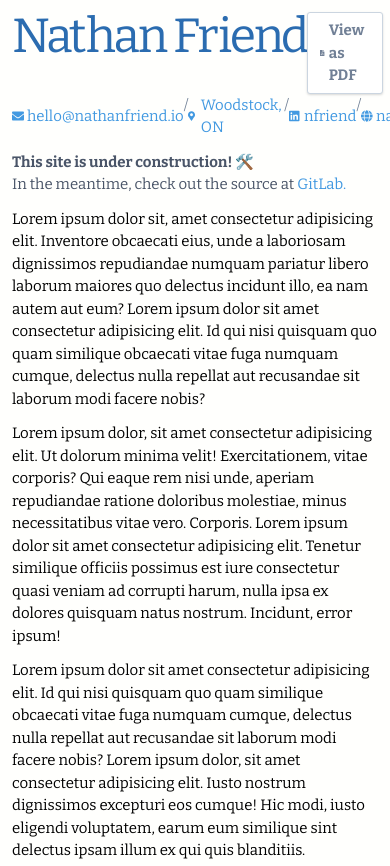
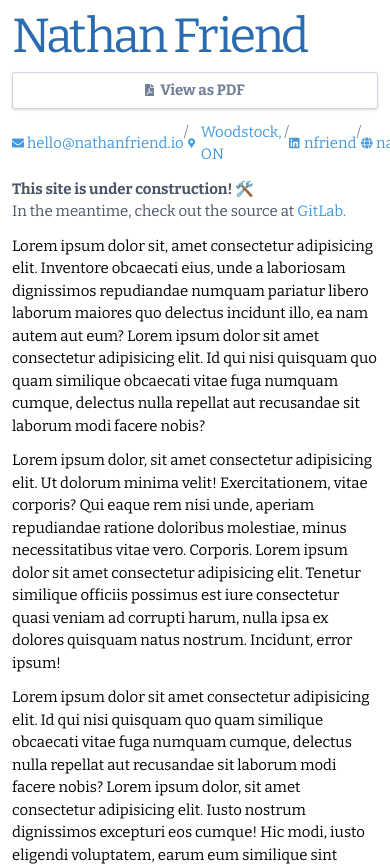
Before and after one commit to nfriend/nuxt-resume, a Nuxt app: page / in a window 390 px wide. Shown: the top 866 px of the page. Built offline with nearby package versions, Linux system fonts and the light colour scheme.

Commit message:
Make PDF button responsive

```diff
--- a/components/header/Header.vue
+++ b/components/header/Header.vue
@@ -1,6 +1,6 @@
 <template>
   <header>
-    <div class="flex items-start">
+    <div class="flex items-stretch sm:items-start flex-col sm:flex-row">
       <h1 class="flex-grow flex-shrink-0">
         <Kerned :letters="title" />
       </h1>
--- a/components/header/PdfLink.vue
+++ b/components/header/PdfLink.vue
@@ -1,10 +1,11 @@
 <template>
   <a
-    class="btn flex items-center bg-white hover:bg-gray-100 active:bg-gray-200 text-gray-600 hover:text-gray-700 active:text-gray-800 font-semibold py-2 px-4 border border-gray-400 rounded shadow"
+    class="btn flex justify-center sm:justify-start items-center bg-white hover:bg-gray-100 active:bg-gray-200 text-gray-600 hover:text-gray-700 active:text-gray-800 font-semibold py-2 px-4 border border-gray-400 rounded shadow mb-4"
     href="/Nathan Friend - Résumé.pdf"
   >
     <Icon type="pdf" class="mr-1" />
-    View as PDF
+    <span class="sm:hidden paper:inline">View as PDF</span>
+    <span class="hidden sm:inline paper:hidden">PDF</span>
   </a>
 </template>
 
```
